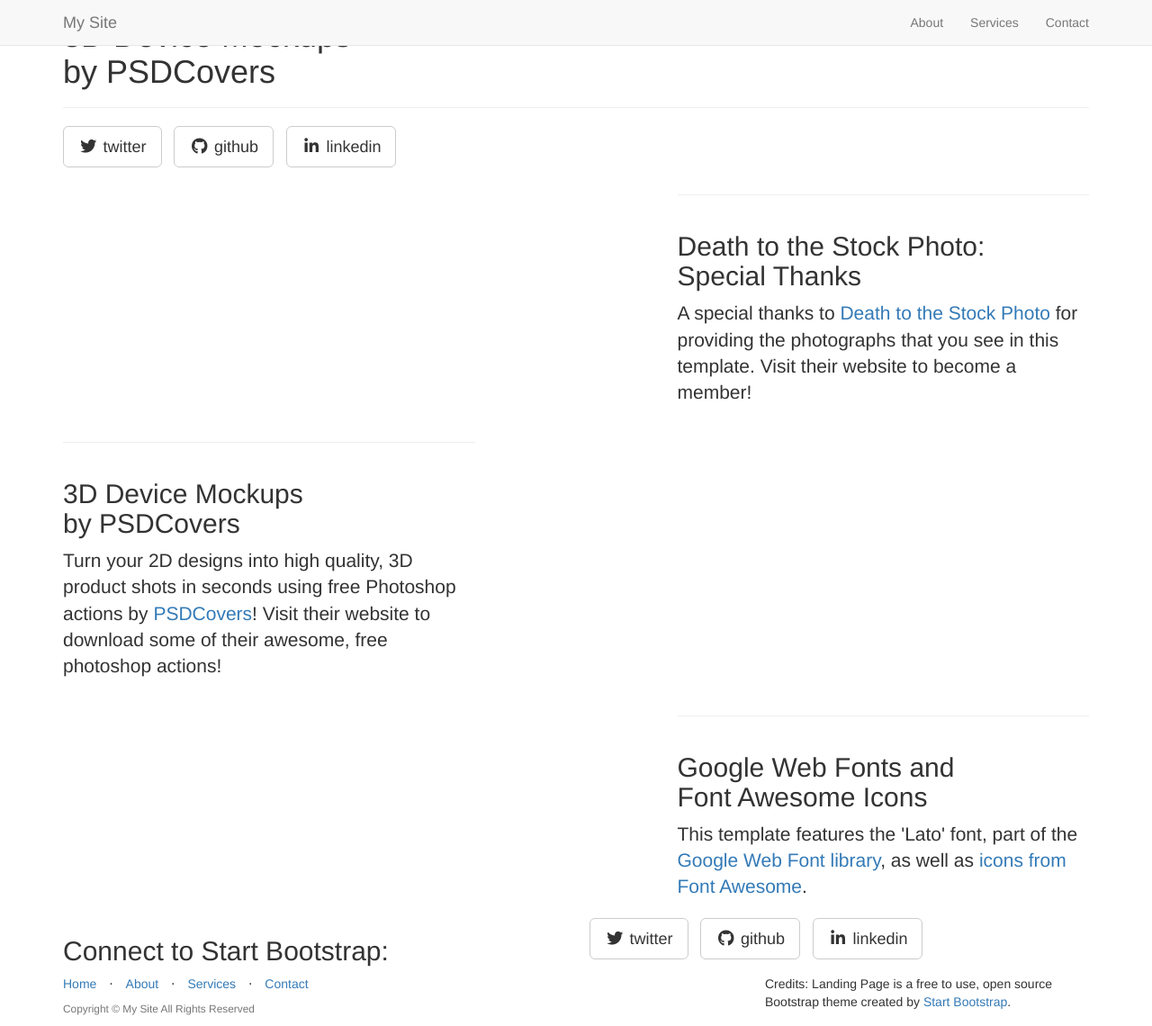
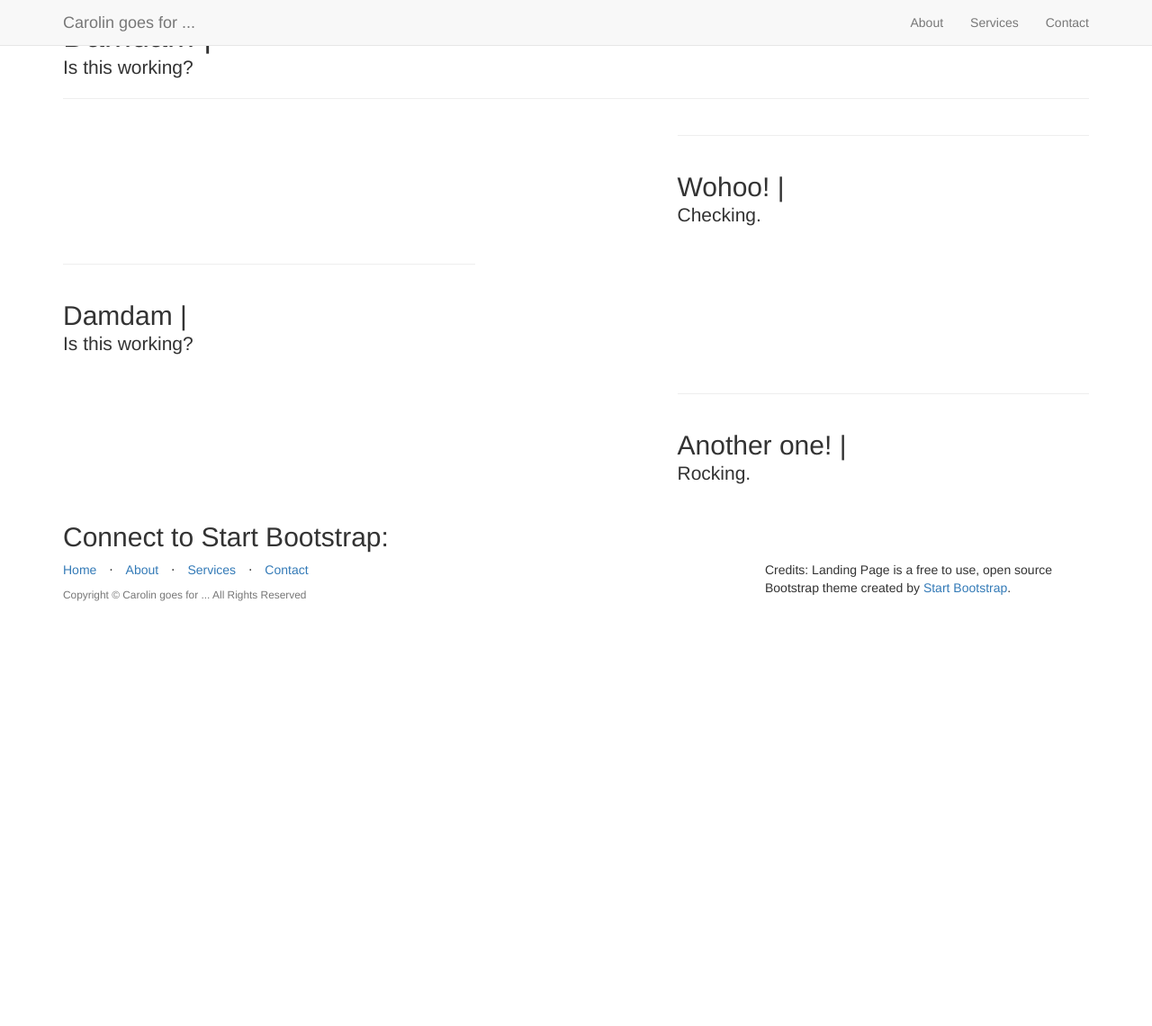
Before and after one commit to carolinr/carolinr.github.io, a Jekyll site: the page built from _posts/2014-09-22-services-2.markdown, in a window 1280 px wide and 1140 px high. Shown: the whole window at 90% size. Built offline with Jekyll 4.4.1, drawn with Linux system fonts in a browser that asks for light colours; nearby versions of some CDN libraries; library files that are not in the unit come from our copies.

Commit message:
text changes

```diff
--- a/_config.yml
+++ b/_config.yml
@@ -3,7 +3,7 @@
 # ----------------------- #
 
 url: http://test.com
-title: My Site
+title: Carolin goes for ...
 email: your-email@domain.com
 description: > # "Awesome"
 
@@ -14,15 +14,3 @@
 # Build settings
 markdown: kramdown
 permalink: pretty
-
-# ----------------------- #
-#   3rd Party Settings    #
-# ----------------------- #
-
-social:
-  - title: twitter
-    url: https://twitter.com/SBootstrap
-  - title: github
-    url: https://github.com/IronSummitMedia/startbootstrap
-  - title: linkedin
-    url:
--- a/_posts/2014-09-22-services-2.markdown
+++ b/_posts/2014-09-22-services-2.markdown
@@ -2,12 +2,7 @@
 layout: default
 img: dog.png
 category: Services
-title: 3D Device Mockups<br>by PSDCovers
-description: |
-  <p class="lead">Turn your 2D designs into high quality, 3D
-  product shots in seconds using free Photoshop actions by <a
-  target="_blank" href="http://www.psdcovers.com/">PSDCovers</a>! Visit
-  their website to download some of their awesome, free photoshop
-  actions!</p>
+title: Damdam |
+  <p class="lead">Is this working? </p>
 
 ---
```
Also changed, not shown: _posts/2014-09-21-services-1.markdown (+2 -6 lines), _posts/2014-09-23-services-3.markdown (+2 -6 lines).
